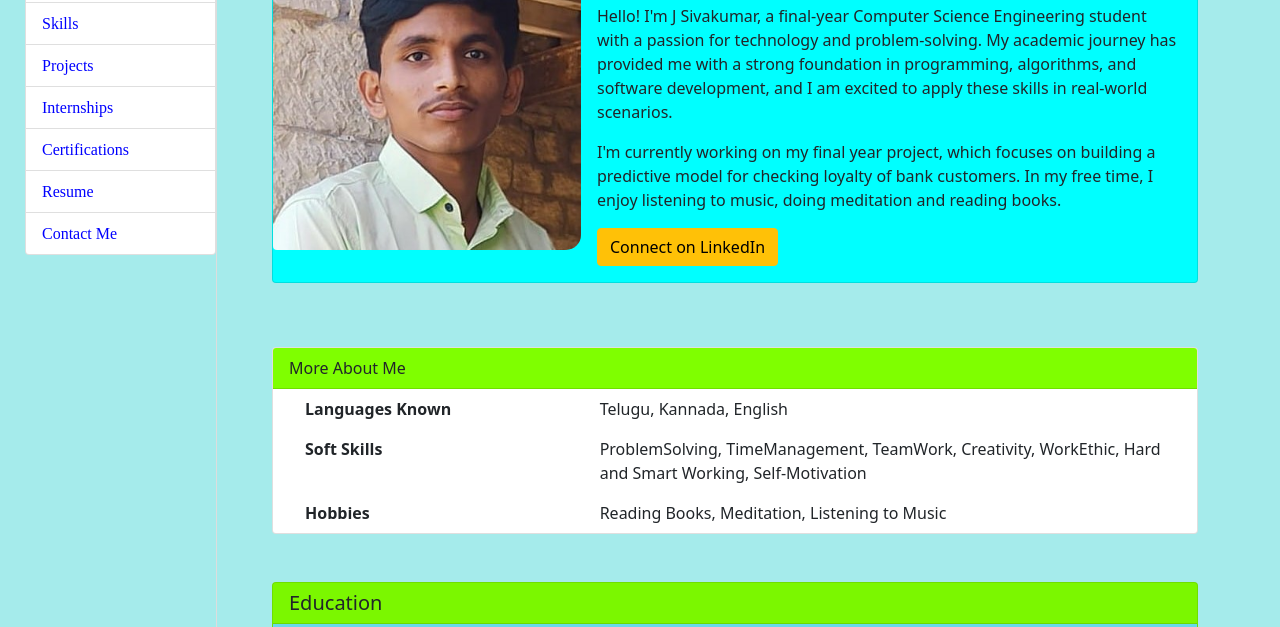
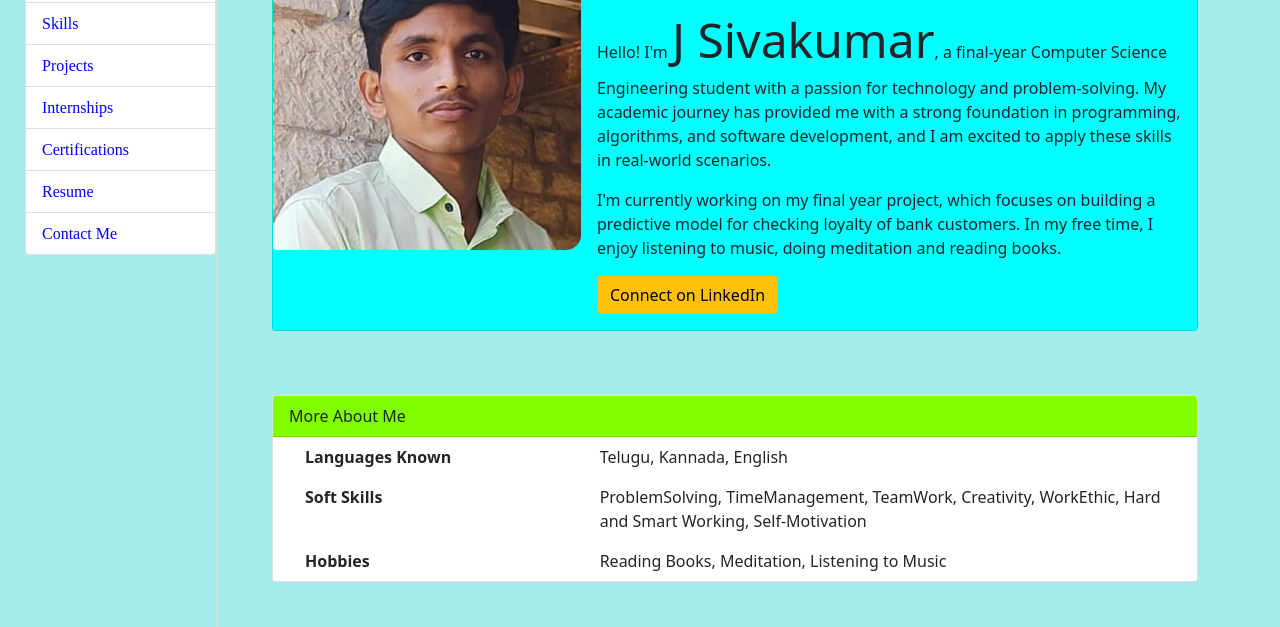
Before and after one commit to J-Sivakumar/PortFolio, a plain HTML site: page index.html in a window 1280 px wide. Shown: the part 107-734 px from the top of the page. Drawn offline with Linux system fonts and the light colour scheme.

Commit message:
Update index.html

```diff
--- a/index.html
+++ b/index.html
@@ -36,7 +36,7 @@
                       <div class="col-md-8">
                         <div class="card-body">
                           <h2>About Me<a name="About"></a></h2>
-                          <p>Hello! I'm J Sivakumar, a final-year Computer Science Engineering student with a passion for technology and problem-solving. My academic journey has provided me with a strong foundation in programming, algorithms, and software development, and I am excited to apply these skills in real-world scenarios.</p>
+                          <p>Hello! I'm <font size="50">J Sivakumar</font>, a final-year Computer Science Engineering student with a passion for technology and problem-solving. My academic journey has provided me with a strong foundation in programming, algorithms, and software development, and I am excited to apply these skills in real-world scenarios.</p>
                           <p>I'm currently working on my final year project, which focuses on building a predictive model for checking loyalty of bank customers. In my free time, I enjoy listening to music, doing meditation and reading books.</p>
                     <a href="https://www.linkedin.com/in/jayarama-gari-sivakumar/" class="btn btn-warning" target="_blank">Connect on LinkedIn</a>
                         </div>
```
